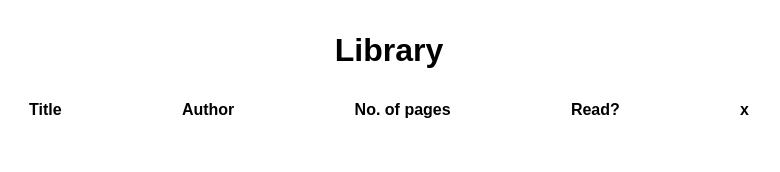
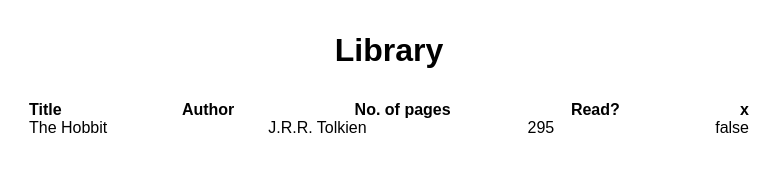
Before and after one commit to Mayolk/library, a plain HTML site: page index.html in a window 1280 px wide. Shown: the whole page, without its empty margins (251-1031 px from the left). Drawn offline with Linux system fonts and the light colour scheme.

Commit message:
Created function to display book in the UI

```diff
--- a/app.js
+++ b/app.js
@@ -1,3 +1,6 @@
+// UI pointers
+const bookListUI = document.querySelector('#book-list');
+
 let myLibrary = [];
 
 function Book(title, author, noOfPages, isRead) {
@@ -14,12 +17,36 @@ function Book(title, author, noOfPages, isRead) {
 
 const theHobbit = new Book('The Hobbit', 'J.R.R. Tolkien', 295, false);
 
-console.log(theHobbit);
+addBookToLibrary(theHobbit);
+
+displayBooks();
+
+
+console.log(myLibrary);
+
+// Display information from myLibrary in the UI
+function displayBooks() {
+
+  myLibrary.forEach( (book) => {
+
+    let bookUI = document.createElement('div');
+    bookUI.classList.add('book');
+
+    for (let key in book) {
+      if (key !== 'info') {
+        let para = document.createElement('p');
+        para.textContent = book[key];
+        bookUI.appendChild(para);
+      }
+    }
+
+    bookListUI.appendChild(bookUI);
+
+  });
+
+}
+
 
 function addBookToLibrary(book) {
   myLibrary.push(book);
 }
-
-addBookToLibrary(theHobbit);
-
-console.log(myLibrary);
--- a/index.html
+++ b/index.html
@@ -12,7 +12,7 @@
 
       <h1 id="title">Library</h1>
 
-      <div id="books">
+      <div id="book-list">
 
         <div class="book book-header">
           <p class="book-titile">Title</p>
--- a/style.css
+++ b/style.css
@@ -21,7 +21,7 @@ body {
   padding: 2rem 0;
 }
 
-#books {
+#book-list {
   max-width: 720px;
   width: 90%;
 }
```
